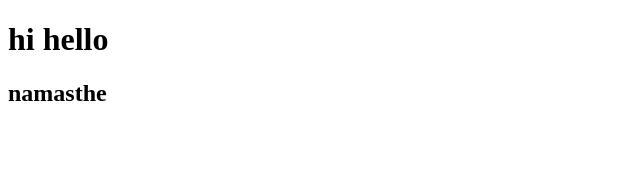
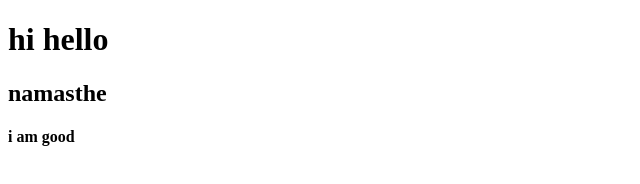
Before and after one commit to Krishna-Karthik-Sannidhiraju/gitwithpull, a plain HTML site: page index.html in a window 1280 px wide. Shown: the full height of the page, 0-640 px from the left. Drawn offline with Linux system fonts and the light colour scheme.

Commit message:
changesincodebybglr

```diff
--- a/index.html
+++ b/index.html
@@ -8,5 +8,6 @@
 <body>
     <h1>hi hello</h1>
     <h2>namasthe</h2>
+    <h4>i am good</h4>
 </body>
 </html>
```
